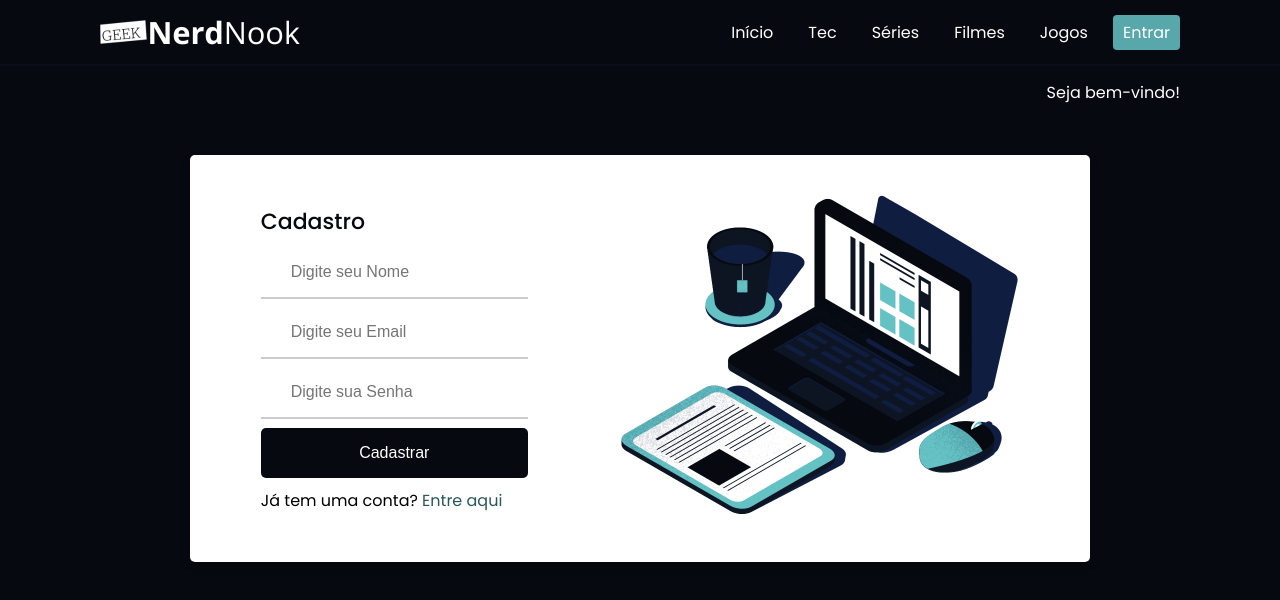
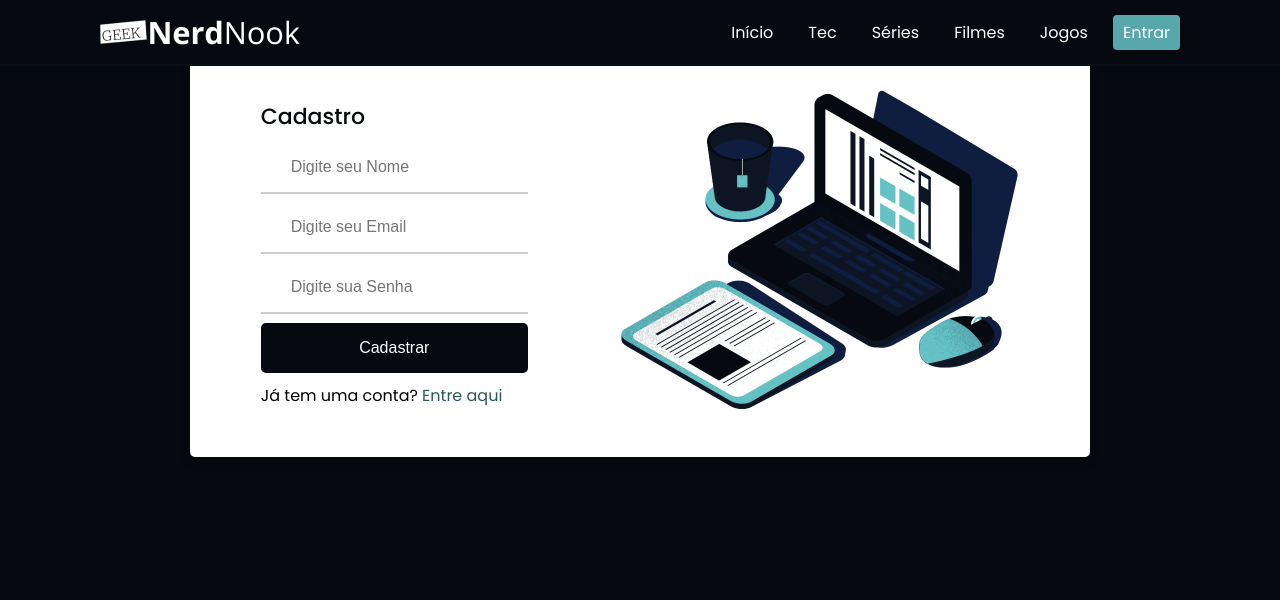
Before and after one commit to Valtece/blognerd, a React (Create React App) app: page /cadastro in a window 1280 px wide. Shown: the top 600 px of the page. Built offline with nearby package versions, Linux system fonts and the light colour scheme.

Commit message:
Atualização BlogNerd

```diff
--- a/src/App.js
+++ b/src/App.js
@@ -37,7 +37,7 @@ function App() {
     <div className="container">
       <BrowserRouter>
         <Menu acao={ativaCor}/>
-        <NomePerfil/>
+        {/*<NomePerfil/>*/}
         <AuthProvider>
           <ToastContainer autoClose={3000} limit={1}/>
           <RoutesApp/>
--- a/src/components/Menu/style.css
+++ b/src/components/Menu/style.css
@@ -17,7 +17,6 @@ header {
 .ativaCor {
     background-color: #09101cfd;
     border-bottom: 0px solid rgb(9, 15, 23);
-
 }
 
 
@@ -88,7 +87,7 @@ ul li:last-child {
 }
 
 #margin {
-    margin-top: 15px;
+    margin-top: 90px;
 }
 
 .open {
--- a/src/components/NomePerfil/style.css
+++ b/src/components/NomePerfil/style.css
@@ -8,7 +8,6 @@
   padding: 0px 100px;
   display: flex;
   justify-content: end;
-  margin-top: 80px;
 }
 
 .NomePerfil {
--- a/src/components/Title/style.css
+++ b/src/components/Title/style.css
@@ -3,9 +3,8 @@
   display: flex;
   justify-content: center;
   align-items: center;
-  padding: 10px 0px;
-  margin-top: 40px;
   flex-direction: column;
+  padding: 120px 0 0 0 ;
 }
 
 h1 {
```
